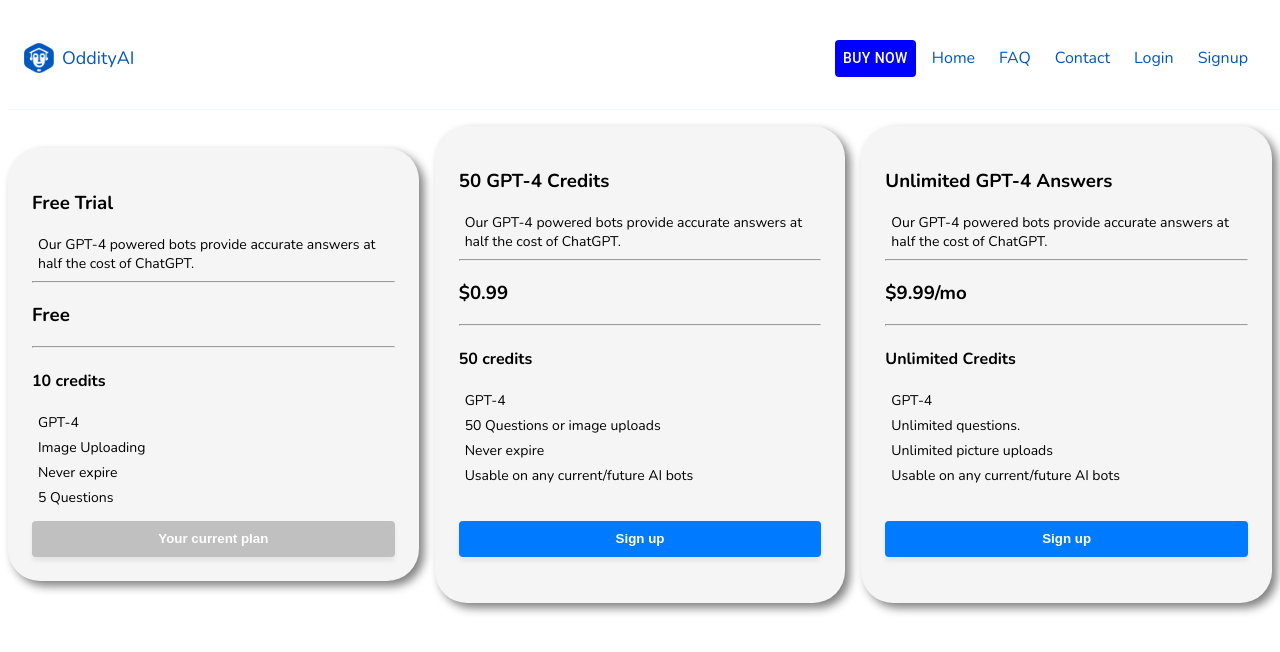
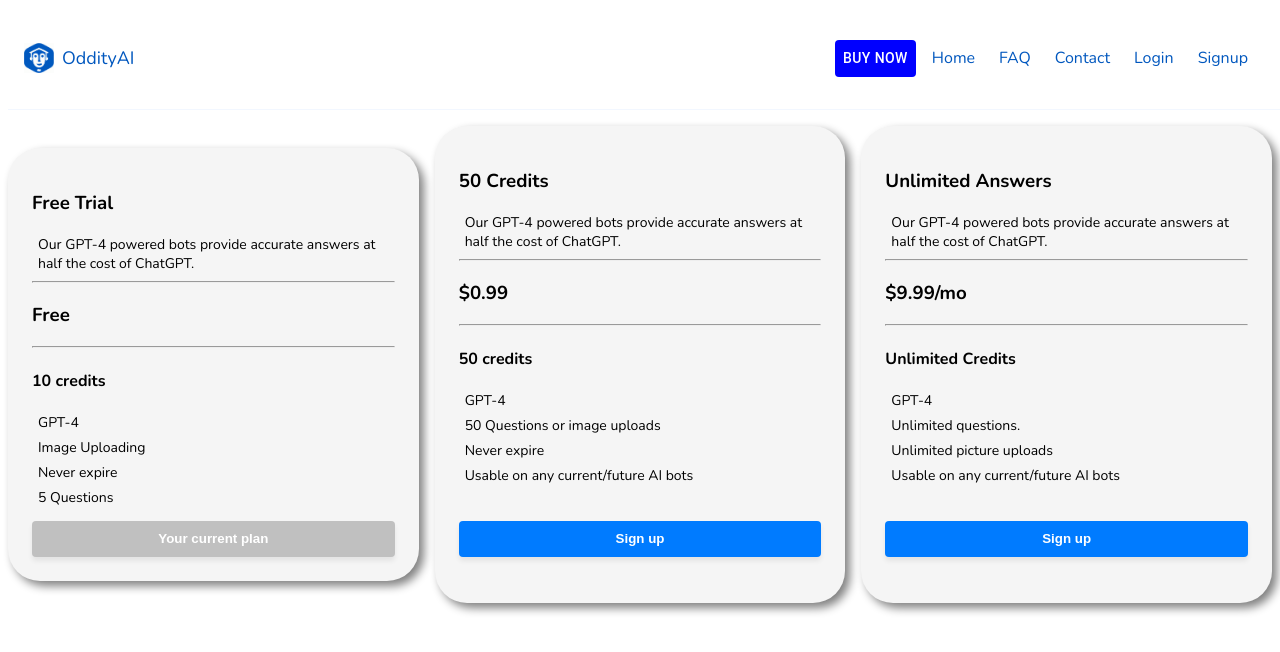
Before and after one commit to oddityai/oddity-front-end, a Next.js app: page /pricing in a window 1280 px wide. Shown: the top 652 px of the page. Built offline with nearby package versions, Linux system fonts and the light colour scheme; no server answers.

Commit message:
copy update

```diff
--- a/pages/pricing.js
+++ b/pages/pricing.js
@@ -187,7 +187,7 @@ const PricingPage = () => {
             }}
           >
             <div style={{ padding: 8 }}>
-              <h3 className={nunito.className}>50 GPT-4 Credits</h3>
+              <h3 className={nunito.className}>50 Credits</h3>
               <p
                 className={nunito.className}
                 style={{ fontSize: 14, margin: 6 }}
@@ -317,7 +317,7 @@ const PricingPage = () => {
             }}
           >
             <div style={{ padding: 8 }}>
-              <h3 className={nunito.className}>Unlimited GPT-4 Answers</h3>
+              <h3 className={nunito.className}>Unlimited Answers</h3>
               <p
                 className={nunito.className}
                 style={{ fontSize: 14, margin: 6 }}
```
